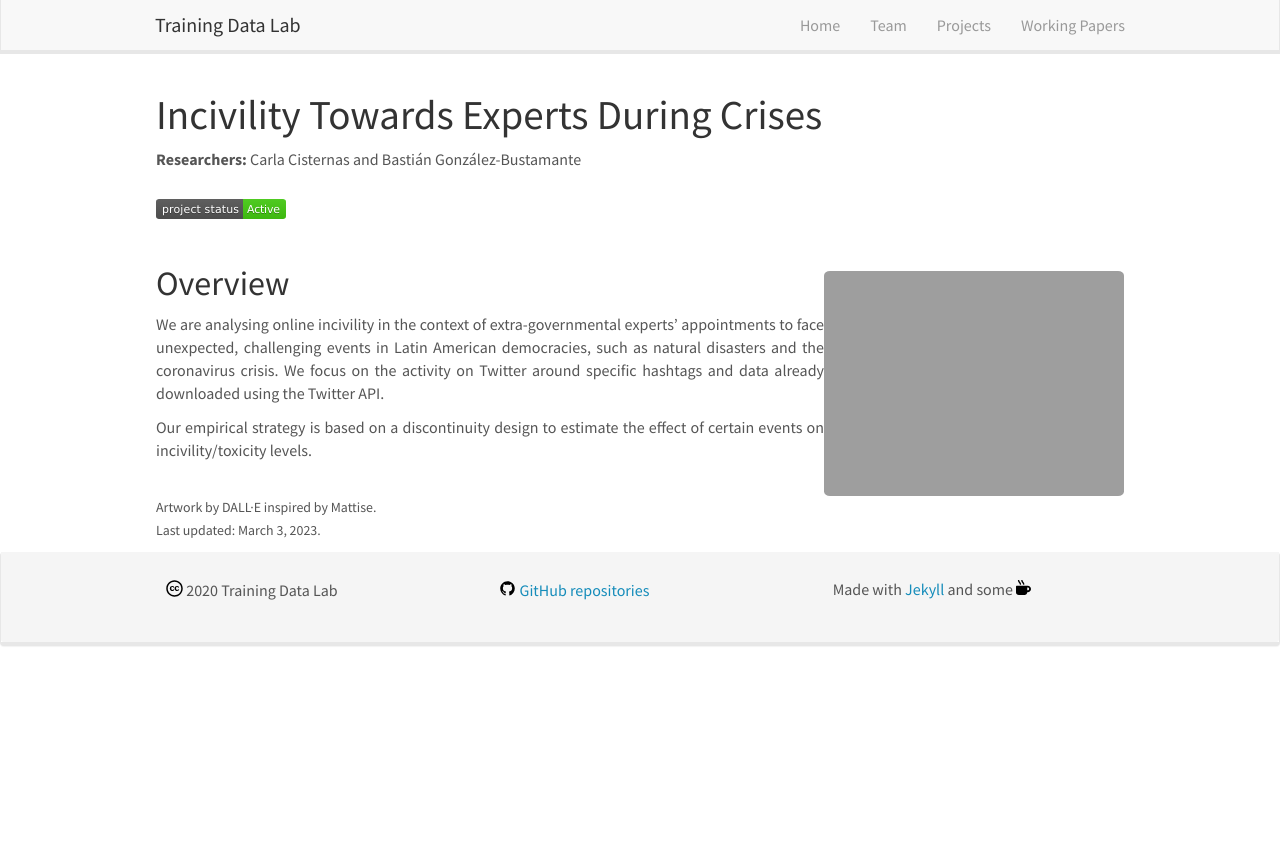
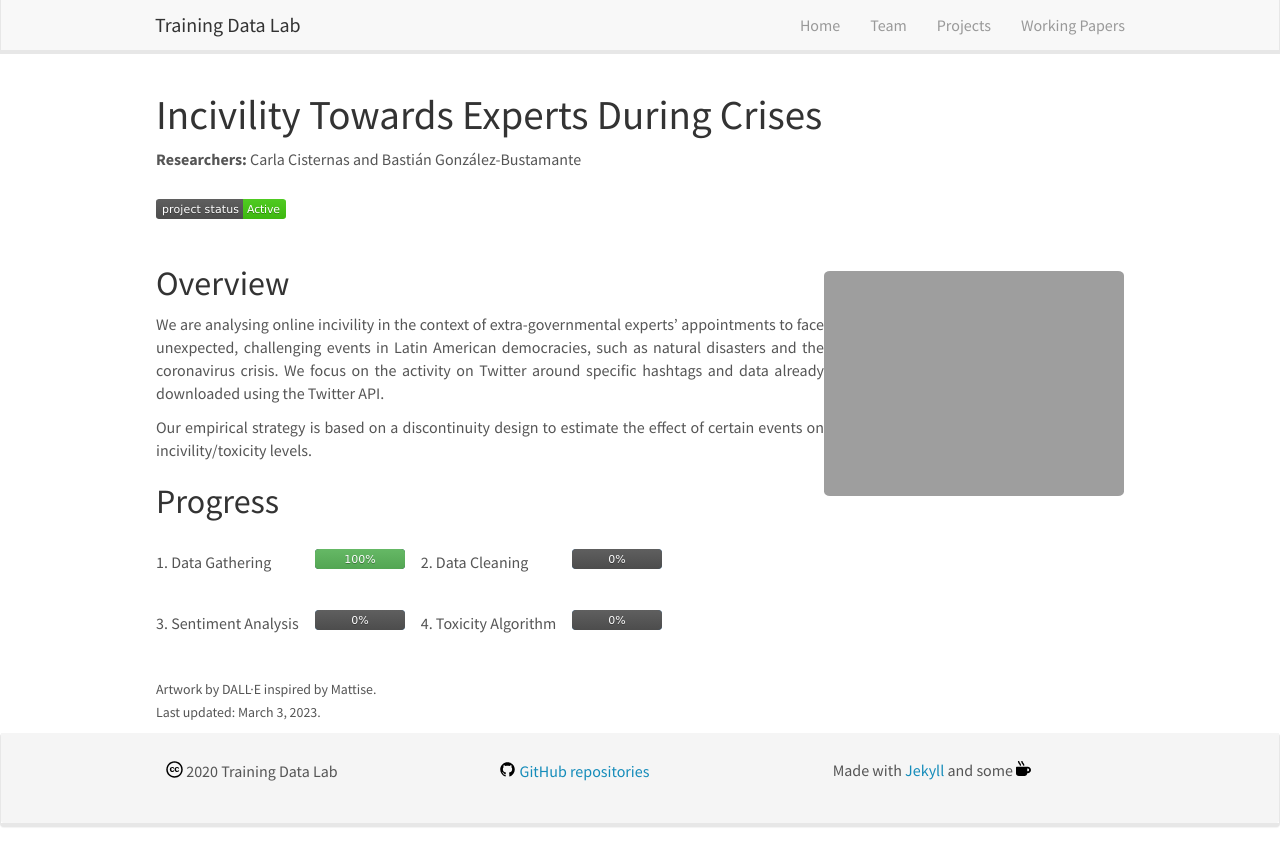
Before and after one commit to training-datalab/old-training-datalab.com, a Jekyll site: the page built from _pages/incivility-towards-experts-during-crises.md, in a window 1280 px wide. Shown: the top 866 px of the page. Built offline with Jekyll 4.4.1, drawn with Linux system fonts in a browser that asks for light colours; nearby versions of some CDN libraries.

Commit message:
Update incivility-towards-experts-during-crises.md

```diff
--- a/_pages/incivility-towards-experts-during-crises.md
+++ b/_pages/incivility-towards-experts-during-crises.md
@@ -20,6 +20,12 @@ permalink: /projects/incivility-towards-experts-during-crises
 
 <p align="justify">Our empirical strategy is based on a discontinuity design to estimate the effect of certain events on incivility/toxicity levels.</p>
 
+## Progress
+
+|---|---|---|---|---|---|---|
+| 1. Data Gathering | &nbsp;&nbsp;&nbsp;&nbsp;&nbsp; | ![100%]({{ site.url }}{{ site.baseurl }}/badges/progress_bar/100.svg) | &nbsp;&nbsp;&nbsp;&nbsp;&nbsp; | 2. Data Cleaning | &nbsp;&nbsp;&nbsp;&nbsp;&nbsp; | ![0%]({{ site.url }}{{ site.baseurl }}/badges/progress_bar/0.svg) |
+| 3. Sentiment Analysis | &nbsp;&nbsp;&nbsp;&nbsp;&nbsp; | ![0%]({{ site.url }}{{ site.baseurl }}/badges/progress_bar/0.svg) | &nbsp;&nbsp;&nbsp;&nbsp;&nbsp; | 4. Toxicity Algorithm | &nbsp;&nbsp;&nbsp;&nbsp;&nbsp; | ![0%]({{ site.url }}{{ site.baseurl }}/badges/progress_bar/0.svg) |
+
 <br />
 <small>Artwork by DALL·E inspired by Mattise.</small><br />
 <small>Last updated: March 3, 2023.</small>
```
